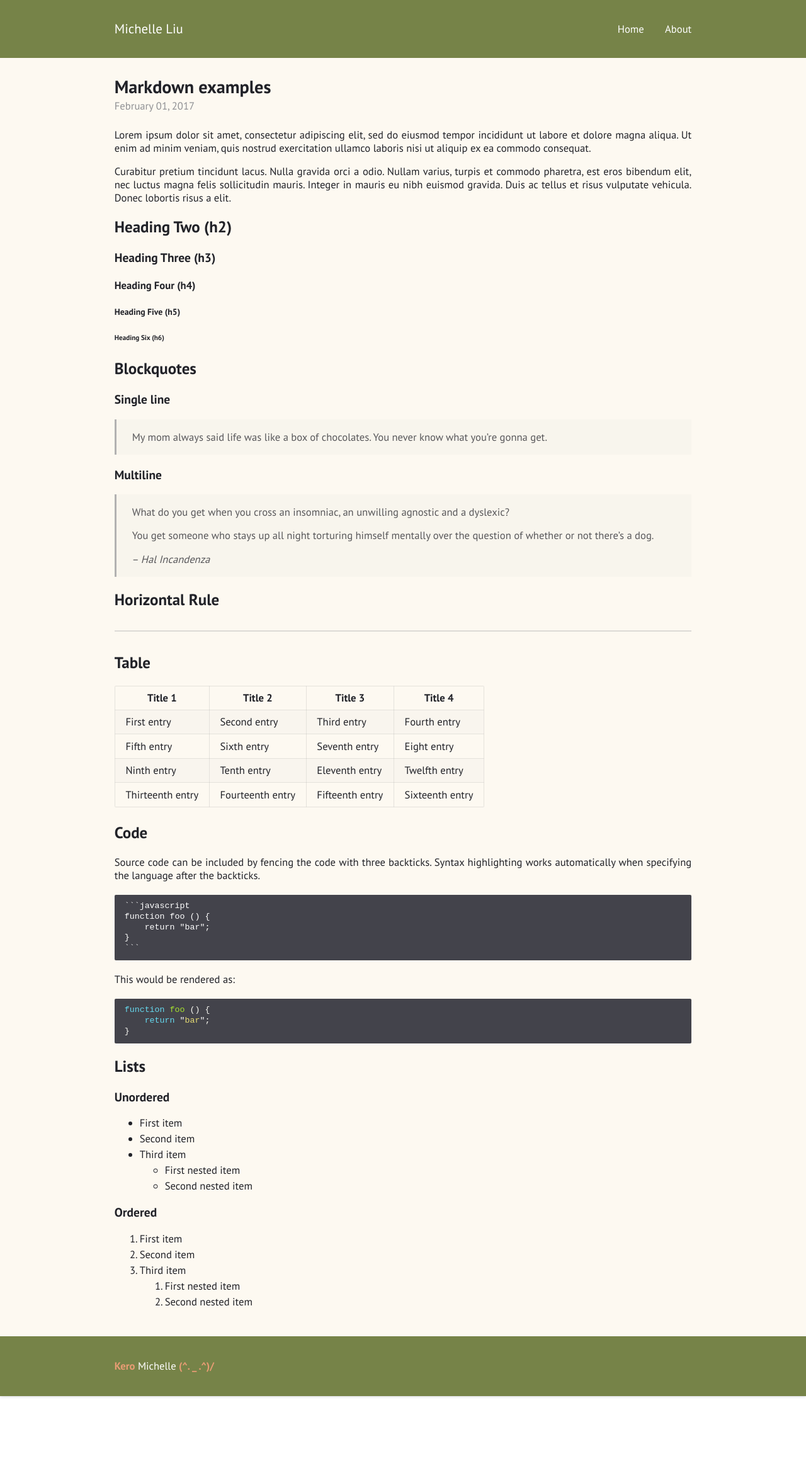
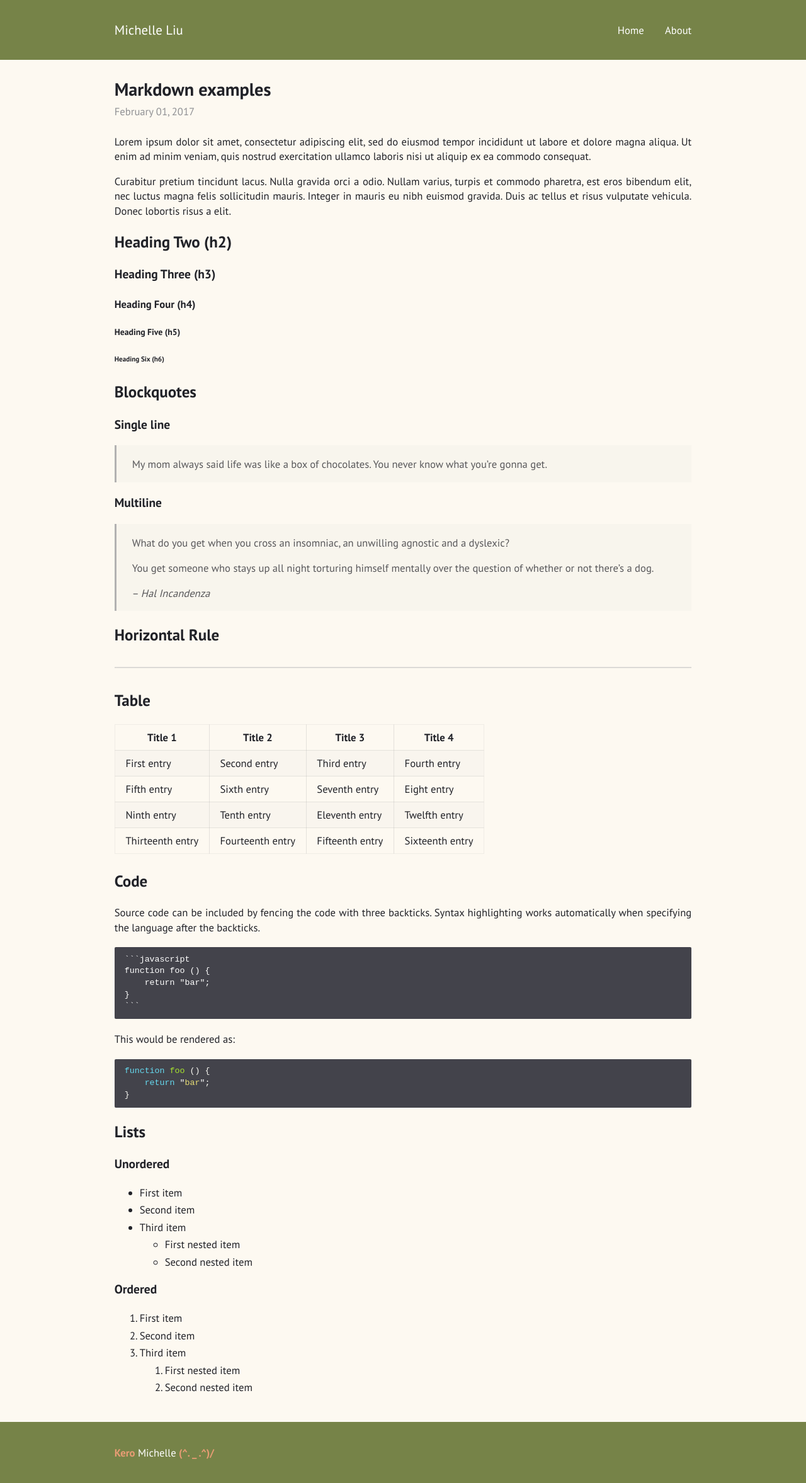
Before and after one commit to KeroMichelle/KeroMichelle.github.io, a Jekyll site: the page built from _posts/2017-02-01-markdown-examples.md, in a window 1280 px wide. Shown: the whole page at 63% size. Built offline with Jekyll 4.4.1, drawn with Linux system fonts in a browser that asks for light colours; before the commit the page ends 2217 px from its top, so only the background shows below that.

Commit message:
Table format test

```diff
--- a/_sass/basic.sass
+++ b/_sass/basic.sass
@@ -108,10 +108,10 @@
 table
   display: inline-block
   max-width: 100%
-  overflow-y: scroll
+  // overflow-y: scroll
   border-spacing: 1px
   border-radius: 2px
-  box-shadow: 0 0 0 1px reduce(12) inset
+  // box-shadow: 0 0 0 1px reduce(12) inset
 
 th, td
   padding: .5em 1em
--- a/_sass/index.sass
+++ b/_sass/index.sass
@@ -4,7 +4,7 @@
 // $font-family: "PT Sans", -apple-system, "Helvetica Neue", "Segoe UI", "Roboto", sans-serif !default
 $heading-weight: 550 !default
 // $heading-weight: 600 !default
-$line-height: 1.25 !default
+$line-height: 1.4 !default
 // $line-height: 1.6 !default
 // $link-color: #558000 !default
 $link-color: #707c44 !default
```
